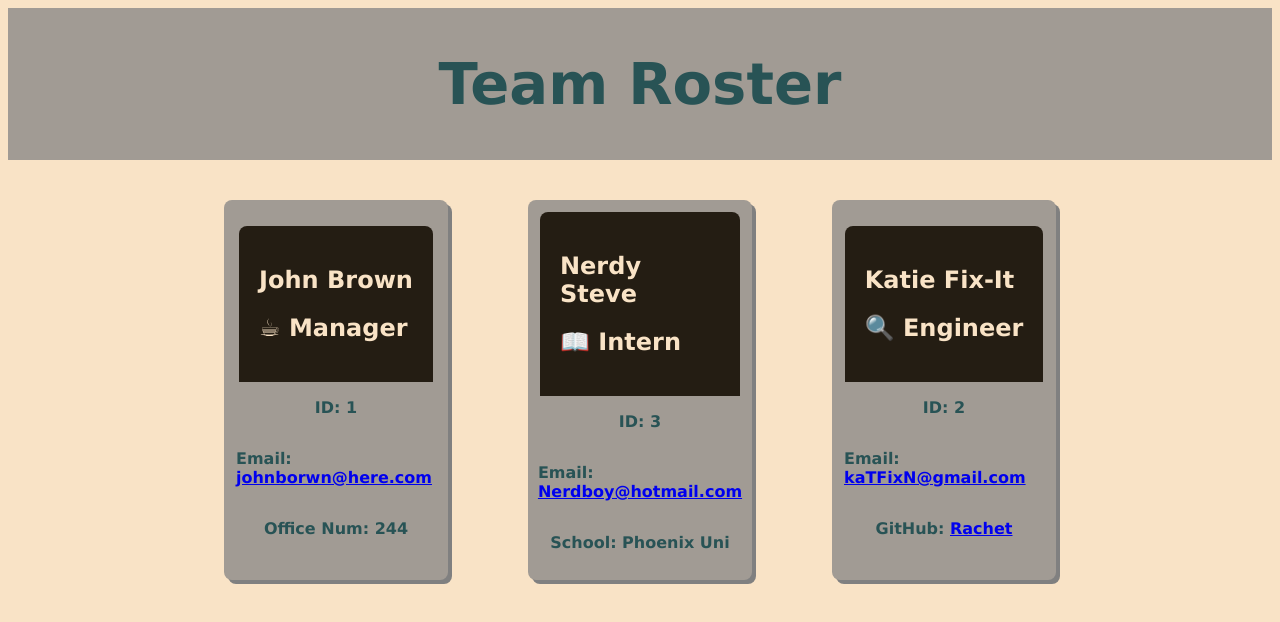
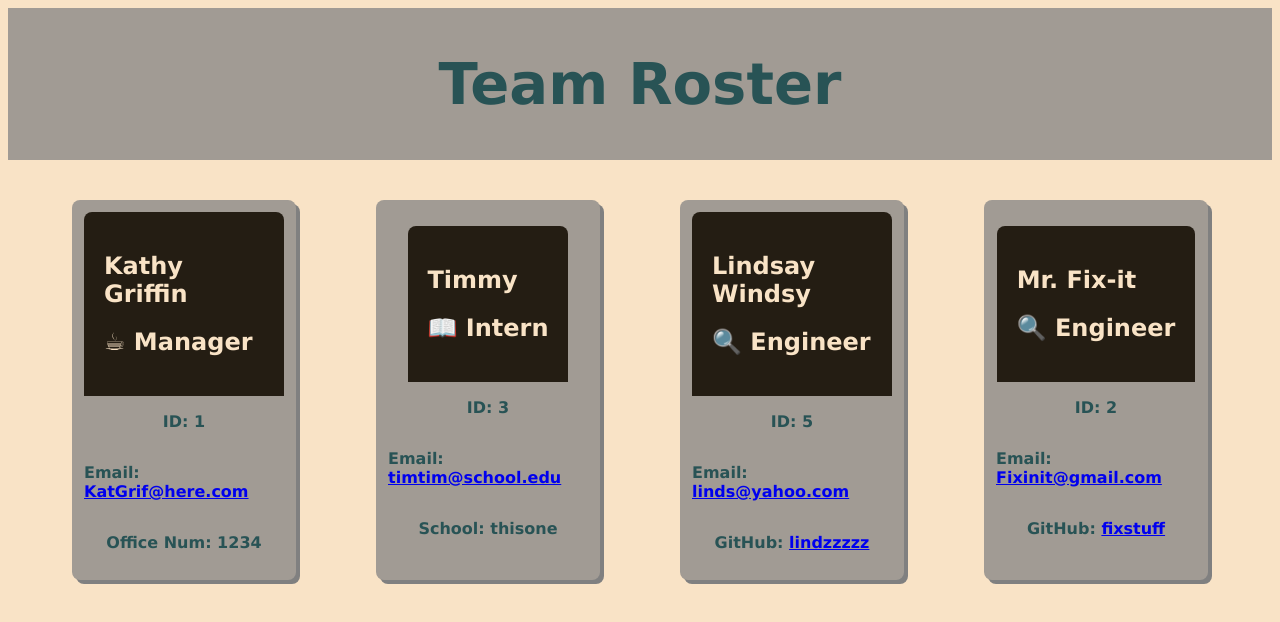
Before and after one commit to Simplerer/generate-a-team, a plain HTML site: page dist/team.html in a window 1280 px wide. Drawn offline with Linux system fonts and the light colour scheme.

```diff
--- a/dist/team.html
+++ b/dist/team.html
@@ -10,33 +10,41 @@
     <body>
     <Header id='tops'><H1>Team Roster</H1></Header>
     <div>
-
       <section id='card'>
         <header id='info'>
-          <h2>John Brown</h2>
+          <h2>Kathy Griffin</h2>
           <h2>☕ Manager</h2>
         </header>
         <p>ID: 1</p>
-        <p>Email: <a href='mailto:johnborwn@here.com'>johnborwn@here.com</a></p>
-        <p>Office Num: 244</p>
+        <p>Email: <a href='mailto:KatGrif@here.com'>KatGrif@here.com</a></p>
+        <p>Office Num: 1234</p>
       </section>
       <section id='card'>
         <header id='info'>
-          <h2>Nerdy Steve</h2>
+          <h2>Timmy</h2>
           <h2>📖 Intern</h2>
         </header>
         <p>ID: 3</p>
-        <p>Email: <a href='mailto:Nerdboy@hotmail.com'>Nerdboy@hotmail.com</a></p>
-        <p>School: Phoenix Uni</p>
+        <p>Email: <a href='mailto:timtim@school.edu'>timtim@school.edu</a></p>
+        <p>School: thisone</p>
       </section>
       <section id='card'>
         <header id='info'>
-          <h2>Katie Fix-It</h2>
+          <h2>Lindsay Windsy</h2>
+          <h2>🔍 Engineer</h2>
+        </header>
+        <p>ID: 5</p>
+        <p>Email: <a href='mailto:linds@yahoo.com'>linds@yahoo.com</a></p>
+        <p>GitHub: <a href='https://github.com/lindzzzzz' target='_blank'>lindzzzzz</a></p>
+      </section>
+      <section id='card'>
+        <header id='info'>
+          <h2>Mr. Fix-it</h2>
           <h2>🔍 Engineer</h2>
         </header>
         <p>ID: 2</p>
-        <p>Email: <a href='mailto:kaTFixN@gmail.com'>kaTFixN@gmail.com</a></p>
-        <p>GitHub: <a href='https://github.com/Rachet' target='_blank'>Rachet</a></p>
+        <p>Email: <a href='mailto:Fixinit@gmail.com'>Fixinit@gmail.com</a></p>
+        <p>GitHub: <a href='https://github.com/fixstuff' target='_blank'>fixstuff</a></p>
       </section>
     </div>
     </body>
```
Also changed, not shown: README.md. Lines whose indentation alone changed are shown as unchanged.
